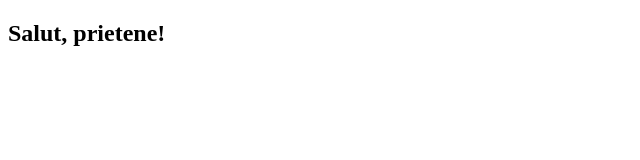
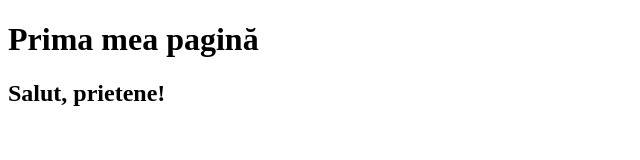
Before and after one commit to kosson/kosson.github.io, a plain HTML site: page index.html in a window 1280 px wide. Shown: the whole page, without its empty margins (0-640 px from the left). Drawn offline with Linux system fonts and the light colour scheme.

Commit message:
ce-am lucrat acasa pe comp

```diff
--- a/index.html
+++ b/index.html
@@ -6,6 +6,7 @@
         <title>Salve</title>
     </head>
     <body>
+        <h1>Prima mea pagină</h1>
         <h2>Salut, prietene!</h2>
     </body>
 </html>
```
